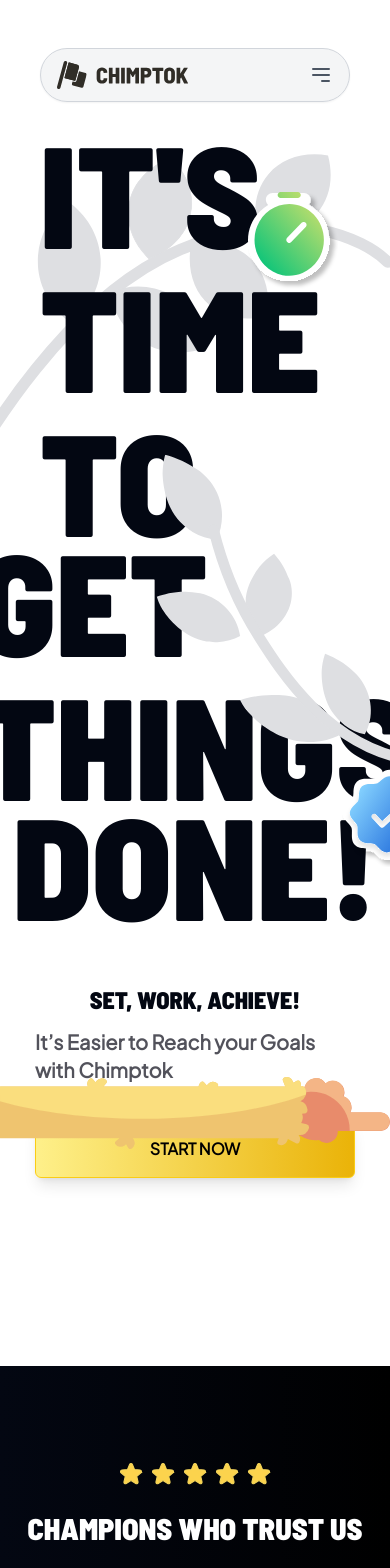
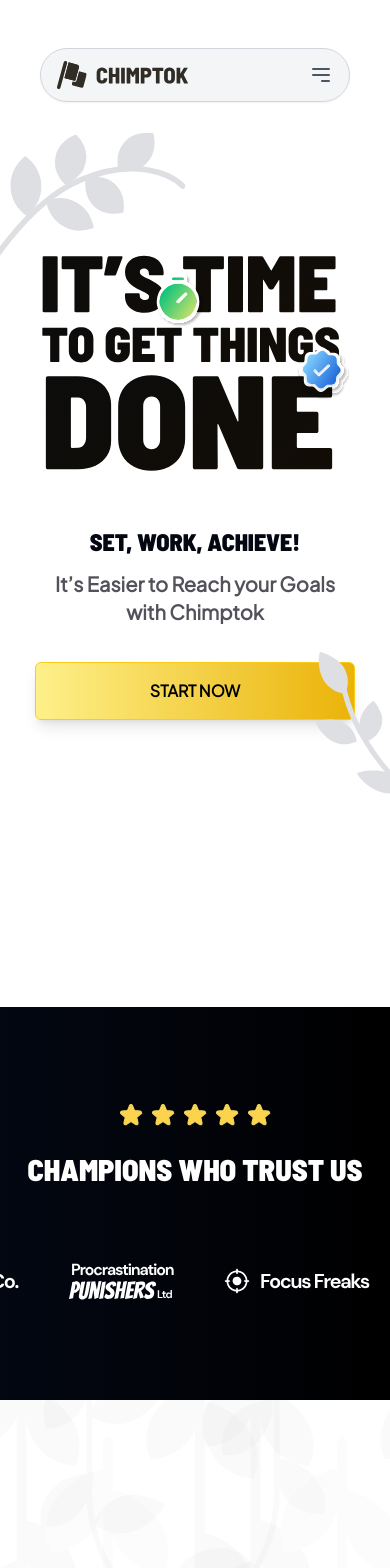
Before and after one commit to devLeticia/chimptok-website-nextjs, a Next.js app: page / in a window 390 px wide. Shown: the top 1568 px of the page. Built offline with nearby package versions, Linux system fonts and the light colour scheme.

Commit message:
responsivity fixes

```diff
--- a/src/app/Home/CTAs/TakeFirstStepCTA.jsx
+++ b/src/app/Home/CTAs/TakeFirstStepCTA.jsx
@@ -19,7 +19,7 @@ export default function TakeFirstStep () {
           </div>
               </div>
               <div className="flex flex-col gap-6 justify-between w-full mt-36 md:mt-0">
-                  <h1 className="max-w-[500px] w-full text-white font-barlow text-5xl font-black  leading-none uppercase">{`DON'T LIE TO YOURSELF, thinking youll start next Monday.`}</h1>
+                  <h1 className="max-w-[500px] w-full text-white font-barlow text-5xl font-black  leading-none uppercase">{`DON'T LIE TO YOURSELF, thinking you'll start next Monday.`}</h1>
                   <p className="font-semibold text-zinc-400">Take the first step to start making immediate progress!</p>
                   <button onClick={openSignUp} className="text-black bg-gradient-to-r from-yellow-200 to-yellow-500 hover:from-yellow-200
                    hover:to-yellow-300 border border-1 border-yellow-400 font-extrabold py-4 px-6 w-full rounded-md shadow-lg uppercase">Start Now</button>
--- a/src/app/Home/Footer/Footer.jsx
+++ b/src/app/Home/Footer/Footer.jsx
@@ -17,9 +17,9 @@ export default function Footer () {
             <a href="#" className=" hover:text-gray-950 font-bold">
                 About
             </a>
-            <a href="#" className=" hover:text-gray-950 font-bold">
+            {/* <a href="#" className=" hover:text-gray-950 font-bold">
                 Blog
-            </a>
+            </a> */}
         </div>
         </div>
     <div>
@@ -47,11 +47,9 @@ export default function Footer () {
                 </div>
                 </div> */}
         </div>
-            <div>
-            <p className='text-center'>Designed and Developed by <a className='font-bold hover:text-gray-950' href="https://www.leticiagoncalves.dev" >Leticia</a></p>
-            </div>
         </div>
-            <p className='text-center mt-12'>© 2024 Chimptok All Rights Reserved</p>
+            <p className='text-center'>Designed and Developed by <a className='font-bold hover:text-gray-950' href="https://www.leticiagoncalves.dev" >Leticia Gonçalves</a></p>
+            <p className='text-center mt-3'>© 2024 Chimptok All Rights Reserved</p>
         </div>
   </footer>
     )
--- a/src/app/Home/HowItWorks/StepOne.jsx
+++ b/src/app/Home/HowItWorks/StepOne.jsx
@@ -9,16 +9,19 @@ export default function StepOne () {
         <h1 className="w-full font-barlow text-8xl text-black font-black leading-none"><span style={{  verticalAlign: 'middle' }} className='text-5xl'># </span>
           <span className='italic'>1</span>
         </h1>
-        <h1 className="font-barlow text-5xl text-black font-black leading-none ">Set Goals and Tasks <br/>to Create a Killer Routine!</h1>
+        <h1 className="font-barlow text-5xl text-black font-black leading-none uppercase">Set Goals and Tasks <br className='hidden md:flex'/>to Create a Killer Routine!</h1>
         <p className="font-semibold text-zinc-500 text-2xl">{`Chimp's got your back, setting deadlines and daily time targets for each goal.`}</p>
       </div>
-      <div className="relative flex flex-col items-center justify-center bg-zinc-100 shadow-2xl rounded-2xl  border border-1 border-gray-300 p-16">
-      <Image src="/Target.svg" alt="Seal Check" width={100} height={80} className="absolute right-2 -top-6 " />
-      <Image src="/Calendar.svg" alt="Seal Check" width={100} height={90} className="absolute  top-16 -right-12 -mt-6" />
-      <div className="overflow-hidden -mb-16 ">
-        <Image src="/img/steps/StepOne.svg" className="-mb-16" alt="Seal Check" width={640} height={350} />
+      <div className='relative z-0'>
+        <Image src="/Target.svg" alt="Seal Check" width={100} height={80} className="absolute right-2 -top-6 z-10" />
+        <Image src="/Calendar.svg" alt="Seal Check" width={100} height={90} className="absolute  top-16 -right-12 -mt-6 z-10" />
+        <div className="relative flex flex-col items-center justify-center bg-zinc-100 shadow-2xl rounded-2xl  border border-1 border-gray-300 pt-12 px-6 md:p-16 overflow-clip">
+        <div className="overflow-hidden md:-mb-16 ">
+          <Image src="/img/steps/StepOne.svg" className="-mb-16" alt="Seal Check" width={640} height={350} />
+        </div>
       </div>
-    </div>
+
+      </div>
     <CtaButton />
     </div>
     )
--- a/src/app/Home/HowItWorks/StepTwo.jsx
+++ b/src/app/Home/HowItWorks/StepTwo.jsx
@@ -8,14 +8,14 @@ export default function StepTwo () {
         <h1 className="w-full font-barlow text-8xl text-black font-black leading-none"><span style={{  verticalAlign: 'middle' }} className='text-5xl'># </span>
           <span className='italic'>2</span>
         </h1>
-        <h1 className="font-barlow text-5xl text-black font-black leading-none ">Use Time Tracker  <br/>for Daily Consistency</h1>
+        <h1 className="font-barlow text-5xl text-black font-black leading-none uppercase">Use Time Tracker  <br className='hidden md:flex'/>for Daily Consistency</h1>
         <div className='font-semibold text-zinc-500 text-2xl'>
         <p>{`Stay on track with our time tracker, turning routines into habits.`}</p>
         <p>{`Consistency is your new superpower!`}</p>
         </div>
 
       </div>
-      <div className="relative flex flex-col items-center justify-center bg-zinc-100 shadow-2xl rounded-2xl  border border-1 border-gray-300 pt-24 px-16">
+      <div className="relative flex flex-col items-center justify-center bg-zinc-100 shadow-2xl rounded-2xl  border border-1 border-gray-300 px-6 pt-24 md:px-16">
         <div className='flex absolute right-50 -top-6 '>
       <Image src="/SealCheck.svg" alt="Seal Check" width={100} height={80} className="" />
       <Image src="/Timer.svg" alt="Seal Check" width={90} height={90} className="-ml-8" />
--- a/src/app/Home/Intro/Intro.jsx
+++ b/src/app/Home/Intro/Intro.jsx
@@ -3,26 +3,31 @@ import CtaButton from './../../components/CtaButton';
 
 export default function Intro() {
     return (
-        <div className="flex flex-col items-center justify-center gap-12 text-gray-950 w-full mt-24 rounded-2xl"
+        <div className="flex flex-col items-center justify-center gap-12 text-gray-950 w-full mt-24 rounded-2xl text-center"
         style={{ minHeight: 'calc(80vh)'}}
         >
-          <Image src="/background/leaves_2.svg" width={400} height={100} className="absolute top-28 -left-4 rotate-12" priority />
-          <div style={{ fontSize: "9rem" }} className="leading-none font-barlow  w-full flex flex-col items-center justify-center font-black">
-            <h1 className="-mt-6 relative">{`IT'S TIME TO`}
+          <div className='max-w-[12rem]  md:max-w-[20rem] lg:max-w-[30rem] absolute top-28 -left-4 z-0'>
+            <Image src="/background/leaves_2.svg" width={400} height={100} className="rotate-12 " priority />
+          </div>
+            <Image src="/done.svg" alt="it's time to get things done" width={600} height={600} className="md:hidden z-10" priority />
+          <div style={{ fontSize: "9rem" }} className="hidden md:flex leading-none font-barlow  w-full  flex-col items-center justify-center font-black z-10">
+            <h1 className="text-[6rem] md:text-[7rem] lg:text-[9rem] -mt-6 relative">{`IT'S TIME TO`}
               <Image src="/Timer.svg" alt="Seal Check" width={90} height={90} className="absolute top-24 left-52 right-0 -mt-6" priority />
             </h1>
-            <h1 className="-mt-6">{`GET THINGS`}</h1>
-            <h1 className="-mt-6 relative">{`DONE!`}
+            <h1 className="-mt-6 text-[6rem] md:text-[7rem] lg:text-[9rem]">{`GET THINGS`}</h1>
+            <h1 className="text-[6rem] md:text-[7rem] lg:text-[9rem] -mt-6 relative">{`DONE!`}
               <Image src="/SealCheck.svg" alt="Seal Check" width={100} height={100} className="absolute top-0 -right-16 -mt-6" priority />
             </h1>
           </div>
           <div className="flex flex-col items-center justify-center gap-3 ">
-            <Image src="/Arm.svg" alt="chimp hand" width={750} height={750} className='absolute left-0 mt-16' priority/>
+            {/* <Image src="/Arm.svg" alt="chimp hand" width={750} height={750} className='absolute left-0 mt-16' priority/> */}
             <h1 className="font-barlow text-2xl font-black">SET, WORK, ACHIEVE!</h1>
             <p className="font-semibold  text-xl text-zinc-600">It’s Easier to Reach your Goals with Chimptok</p>
             <CtaButton />
           </div>
-          <Image src="/background/leaves.svg" width={400} height={100} className="absolute bottom-0 -right-20" priority />
+          <div className='max-w-[12rem]  md:max-w-[20rem] lg:max-w-[30rem] absolute bottom-0 -right-20 z-0'>
+            <Image src="/background/leaves.svg" width={400} height={100} className="" priority />
+          </div>
         </div>
     )
 }
--- a/src/app/Home/NavBar/NavBar.jsx
+++ b/src/app/Home/NavBar/NavBar.jsx
@@ -58,9 +58,9 @@ export default function NavBar() {
                 <a href="#about" className="text-gray-600 hover:text-gray-900 font-bold">
                     About
                 </a>
-                <a href="#" className="text-gray-600 hover:text-gray-900 font-bold">
+                {/* <a href="#" className="text-gray-600 hover:text-gray-900 font-bold">
                     Blog
-                </a>
+                </a> */}
             </div>
             <div className="flex items-center space-x-4">
                  <button onClick={openSignUp}
@@ -98,9 +98,9 @@ export default function NavBar() {
                 <a href="#about" className="text-gray-600 hover:text-gray-900 font-bold text-center">
                     About
                 </a>
-                <a href="#" className="text-gray-600 hover:text-gray-900 font-bold text-center">
+                {/* <a href="#" className="text-gray-600 hover:text-gray-900 font-bold text-center">
                     Blog
-                </a>
+                </a> */}
                 <div className="flex flex-col space-y-4">
                     <button onClick={openLogin} className="w-full border-2 border-zinc-950 bg-zinc-950 hover:bg-zinc-800 text-white font-semibold px-4 py-2 rounded focus:outline-none focus:shadow-outline">
                         Join
```
Also changed, not shown: src/app/Home/HowItWorks/StepThree.jsx (+10 -7 lines), public/done.svg (added).
